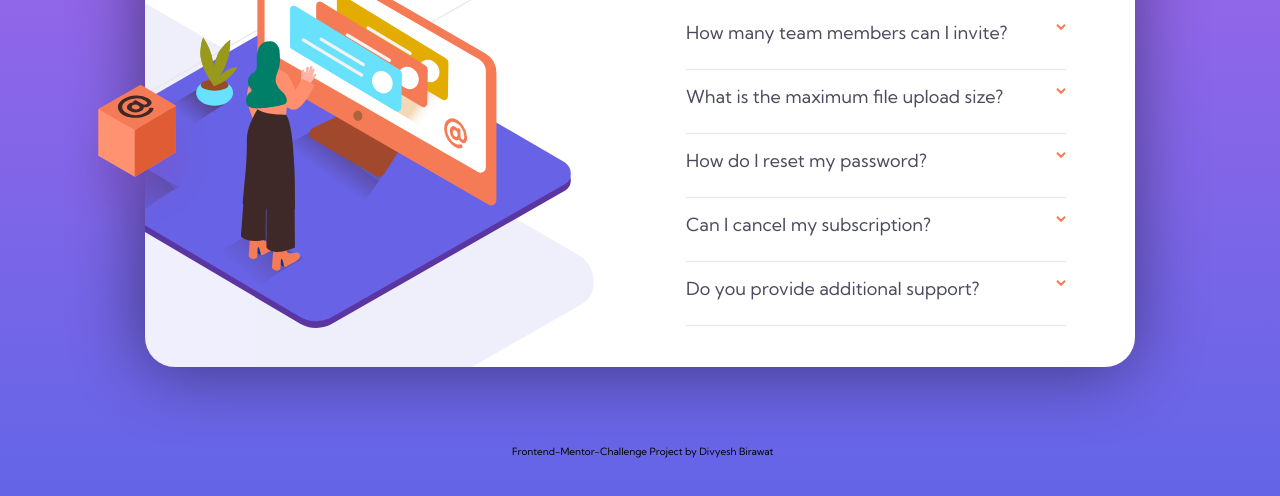
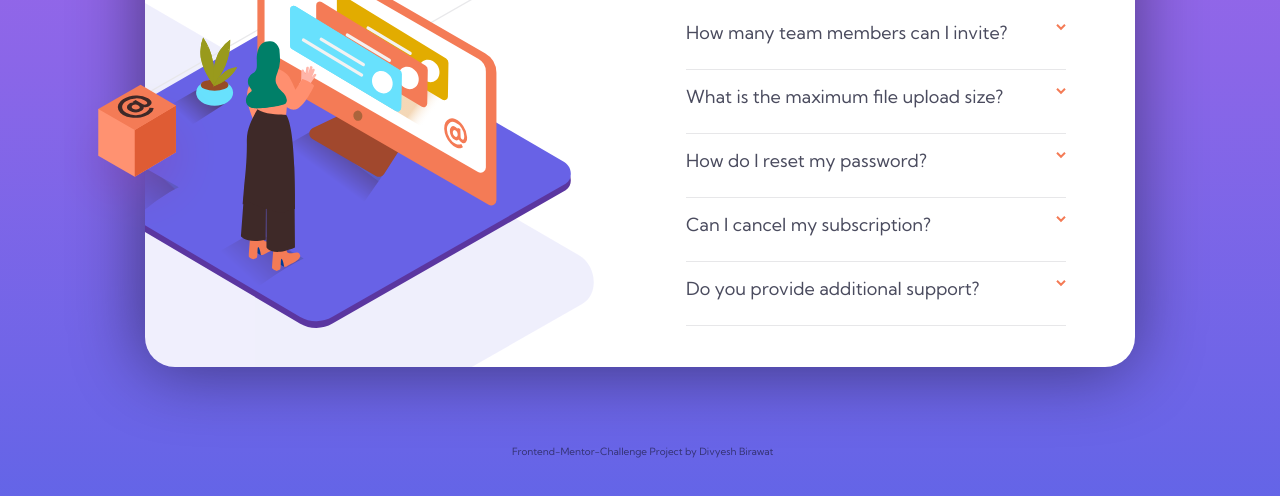
Before and after one commit to geekydv/Frontend-Mentor-Accordion, a plain HTML site: page index.html in a window 1280 px wide. Shown: the part 342-838 px from the top of the page. Drawn offline with Linux system fonts and the light colour scheme.

Commit message:
Update large.css

```diff
--- a/styles/large.css
+++ b/styles/large.css
@@ -65,4 +65,5 @@
     bottom: 0;
     font-size: 10px;
     left:40%;
+    color:rgba(0, 0, 0, 0.5);
 }
```
